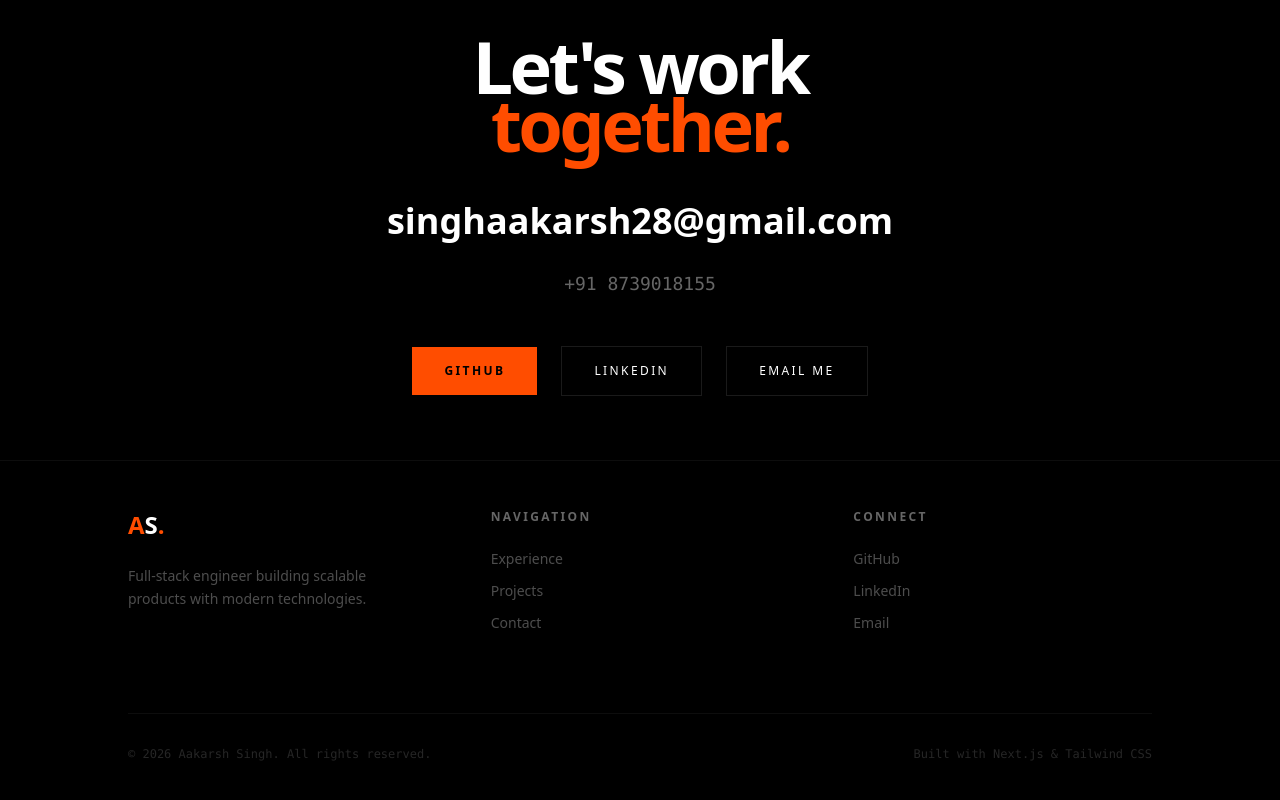
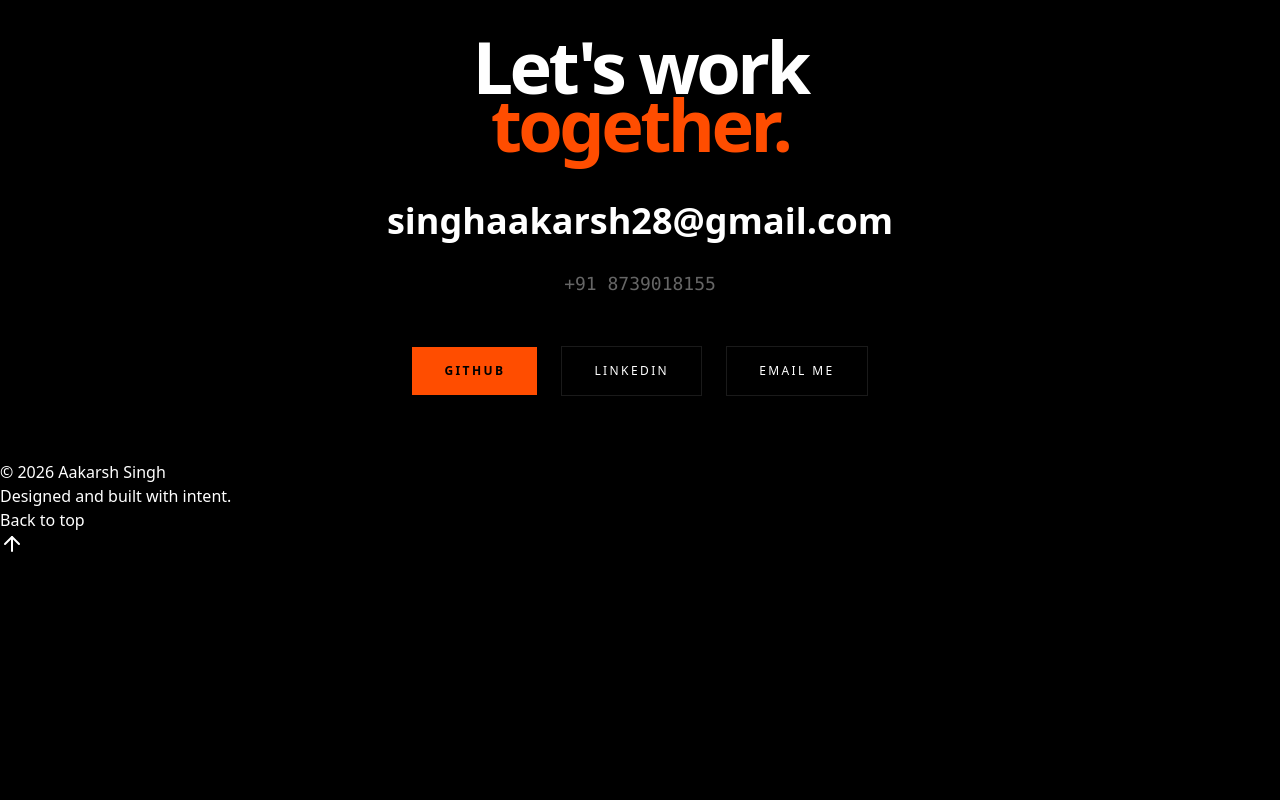
Before and after one commit to aakarsh12x/PortfolioV2, a Next.js app: page / in a window 1280 px wide. Shown: the part 4300-5100 px from the top of the page. After the commit the page ends 4856 px from the top, so only its background shows below. Built offline with nearby package versions, Linux system fonts and the light colour scheme.

Commit message:
style: adjust footer link alignment and hover micro-animations

```diff
--- a/src/components/Footer.tsx
+++ b/src/components/Footer.tsx
@@ -1,76 +1,9 @@
-"use client";
+import { ArrowUp } from "lucide-react";
 
-export const Footer = () => {
-    return (
-        <footer className="py-12" style={{ backgroundColor: "var(--bg-primary)", borderTop: "1px solid var(--border-subtle)" }}>
-            <div className="max-w-7xl mx-auto px-16 lg:px-32">
-
-                {/* Main Footer Content */}
-                <div className="grid md:grid-cols-3 gap-16 mb-20">
-
-                    {/* Brand */}
-                    <div>
-                        <h3 className="text-2xl font-black mb-6">
-                            <span style={{ color: "var(--accent)" }}>A</span>
-                            <span style={{ color: "var(--text-primary)" }}>S</span>
-                            <span style={{ color: "var(--accent)" }}>.</span>
-                        </h3>
-                        <p className="text-sm leading-relaxed" style={{ color: "var(--text-faint)" }}>
-                            Full-stack engineer building scalable products with modern technologies.
-                        </p>
-                    </div>
-
-                    {/* Quick Links */}
-                    <div>
-                        <h4 className="text-xs font-bold tracking-[0.2em] uppercase mb-6" style={{ color: "var(--text-muted)" }}>Navigation</h4>
-                        <div className="flex flex-col gap-3">
-                            {["experience", "projects", "contact"].map((link) => (
-                                <a key={link} href={`#${link}`}
-                                    className="text-sm capitalize transition-colors"
-                                    style={{ color: "var(--text-faint)" }}
-                                    onMouseEnter={e => (e.currentTarget.style.color = "var(--accent)")}
-                                    onMouseLeave={e => (e.currentTarget.style.color = "var(--text-faint)")}
-                                >
-                                    {link.charAt(0).toUpperCase() + link.slice(1)}
-                                </a>
-                            ))}
-                        </div>
-                    </div>
-
-                    {/* Social */}
-                    <div>
-                        <h4 className="text-xs font-bold tracking-[0.2em] uppercase mb-6" style={{ color: "var(--text-muted)" }}>Connect</h4>
-                        <div className="flex flex-col gap-3">
-                            {[
-                                { href: "https://github.com/aakarsh12x", label: "GitHub" },
-                                { href: "https://www.linkedin.com/in/aakarsh-singh-b27a5228b/", label: "LinkedIn" },
-                                { href: "mailto:singhaakarsh28@gmail.com", label: "Email" },
-                            ].map(({ href, label }) => (
-                                <a key={label} href={href}
-                                    target={href.startsWith("http") ? "_blank" : undefined}
-                                    rel={href.startsWith("http") ? "noopener noreferrer" : undefined}
-                                    className="text-sm transition-colors"
-                                    style={{ color: "var(--text-faint)" }}
-                                    onMouseEnter={e => (e.currentTarget.style.color = "var(--accent)")}
-                                    onMouseLeave={e => (e.currentTarget.style.color = "var(--text-faint)")}
-                                >
-                                    {label}
-                                </a>
-                            ))}
-                        </div>
-                    </div>
-                </div>
-
-                {/* Bottom Bar */}
-                <div className="pt-8 flex flex-col md:flex-row justify-between items-center gap-4" style={{ borderTop: "1px solid var(--border-subtle)" }}>
-                    <p className="text-xs font-mono" style={{ color: "var(--text-trace)" }}>
-                        © 2026 Aakarsh Singh. All rights reserved.
-                    </p>
-                    <p className="text-xs font-mono" style={{ color: "var(--text-trace)" }}>
-                        Built with Next.js & Tailwind CSS
-                    </p>
-                </div>
-            </div>
-        </footer>
-    );
-};
+export const Footer = () => (
+    <footer className="site-footer">
+        <p>© 2026 Aakarsh Singh</p>
+        <p>Designed and built with intent.</p>
+        <a href="#home">Back to top <ArrowUp aria-hidden="true" /></a>
+    </footer>
+);
```
